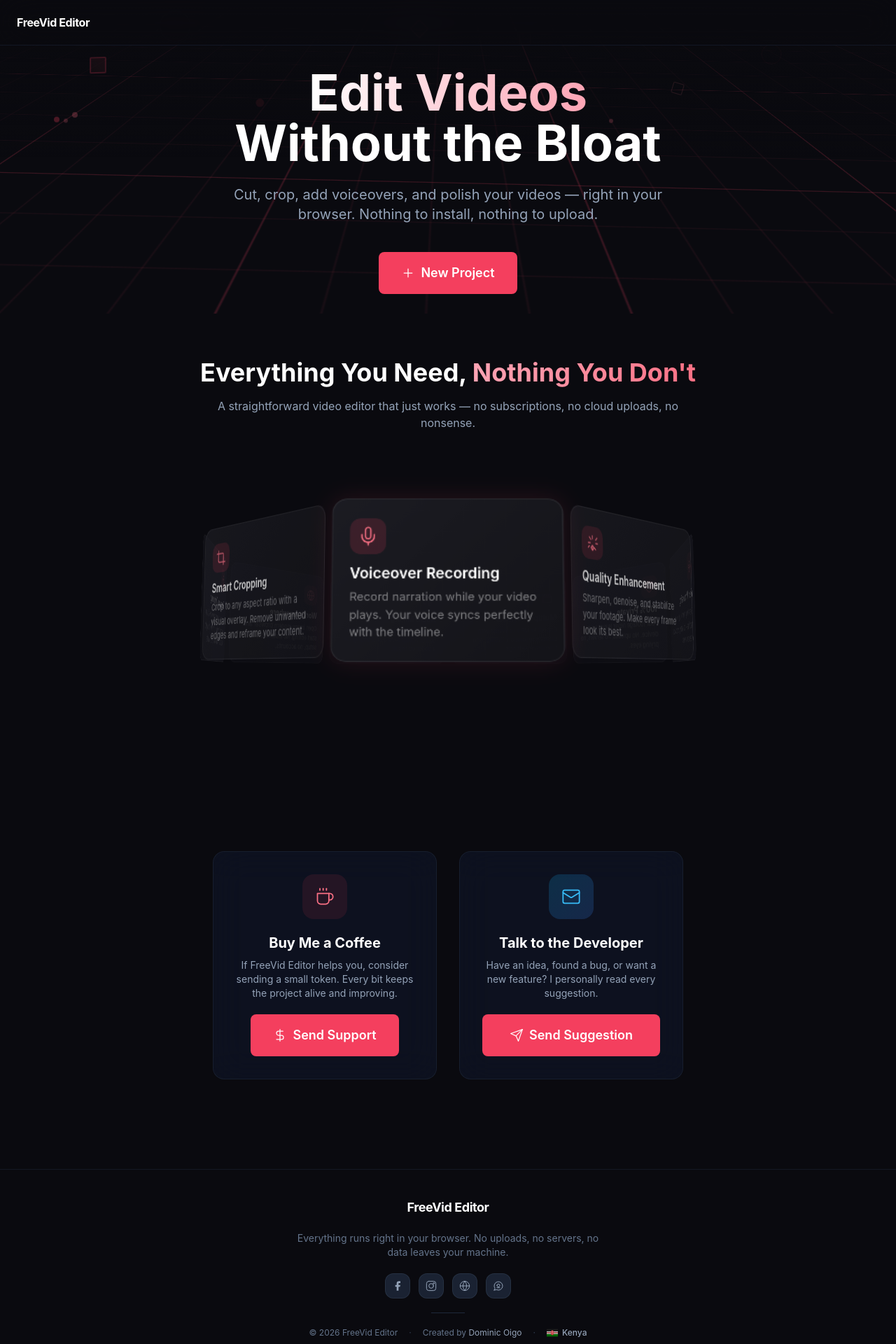
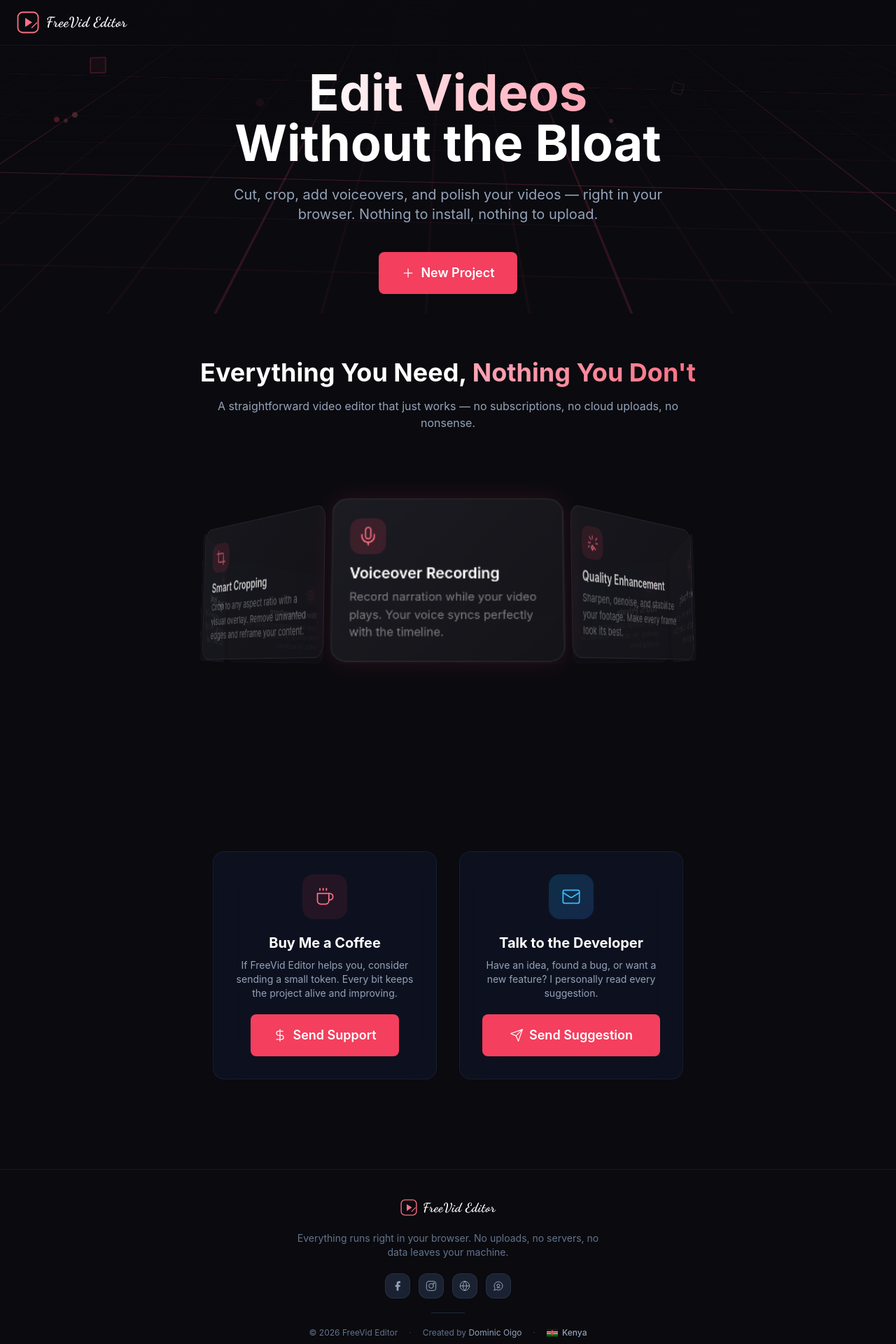
Before and after one commit to DominicOigo/video-editor, a React (Vite) app: page / in a window 1280 px wide. Shown: the top 1920 px of the page at 70% size. Built offline with nearby package versions, Linux system fonts and the light colour scheme.

Commit message:
logo icon + Dancing Script handwritten wordmark

```diff
--- a/index.html
+++ b/index.html
@@ -4,9 +4,12 @@
     <meta charset="UTF-8" />
     <link rel="icon" type="image/svg+xml" href="/favicon.svg" />
     <meta name="viewport" content="width=device-width, initial-scale=1.0" />
+    <link rel="preconnect" href="https://fonts.googleapis.com" />
+    <link rel="preconnect" href="https://fonts.gstatic.com" crossorigin />
+    <link href="https://fonts.googleapis.com/css2?family=Dancing+Script:wght@500;600;700&display=swap" rel="stylesheet" />
     <meta name="description" content="FreeVid Editor - Cut, crop, add voiceovers, and enhance your videos. Everything stays on your computer." />
     <link rel="manifest" href="/manifest.json" />
-    <meta name="theme-color" content="#f97316" />
+    <meta name="theme-color" content="#f43f5e" />
     <title>FreeVid Editor — Video editing, your way</title>
   </head>
   <body class="bg-[#0a0a0f] text-white">
--- a/src/components/Header.tsx
+++ b/src/components/Header.tsx
@@ -1,4 +1,5 @@
 import { Link } from 'react-router-dom';
+import { LogoIcon } from './Icons';
 
 interface HeaderProps {
   transparent?: boolean;
@@ -15,8 +16,12 @@ export function Header({ transparent = false, rightContent }: HeaderProps) {
       }`}
     >
       <div className="max-w-7xl mx-auto px-6 h-16 flex items-center justify-between">
-        <Link to="/" className="flex items-center gap-2">
-          <span className="font-bold text-white tracking-tight">
+        <Link to="/" className="flex items-center gap-2.5 group">
+          <LogoIcon className="w-7 h-7 sm:w-8 sm:h-8 text-primary-400 group-hover:text-primary-300 transition-colors" />
+          <span
+            className="text-lg sm:text-xl text-white tracking-wide"
+            style={{ fontFamily: "'Dancing Script', cursive", fontWeight: 700 }}
+          >
             FreeVid Editor
           </span>
         </Link>
--- a/src/components/Icons.tsx
+++ b/src/components/Icons.tsx
@@ -328,6 +328,14 @@ export const KenyaFlag = ({ className = '' }: IconProps) => (
   </svg>
 );
 
+export const LogoIcon = ({ className = '' }: IconProps) => (
+  <svg className={className} width="32" height="32" viewBox="0 0 32 32" fill="none">
+    <rect x="1.5" y="1.5" width="29" height="29" rx="7" stroke="currentColor" strokeWidth="1.8" />
+    <path d="M12 9.5v13l10-6.5-10-6.5z" fill="currentColor" />
+    <path d="M21.5 23.5l7-7" stroke="currentColor" strokeWidth="1.5" strokeLinecap="round" />
+  </svg>
+);
+
 export const LogoPlay = ({ className = '' }: IconProps) => (
   <svg className={className} width="16" height="16" viewBox="0 0 24 24" fill="currentColor">
     <polygon points="8,5 8,19 19,12" />
--- a/src/pages/HomePage.tsx
+++ b/src/pages/HomePage.tsx
@@ -4,7 +4,7 @@ import { useEditorStore } from '../store/editorStore';
 import { loadProjects, saveProject, type StoredVideoFile } from '../utils/storage';
 import { Header } from '../components/Header';
 import { RevolvingCarousel } from '../components/RevolvingCarousel';
-import { Plus, SlidersHorizontal, Coffee, Film, Trash2, LogoPlay, Facebook, Instagram, Globe, WhatsApp, DollarSign, Check, Copy, Mail, Send, KenyaFlag } from '../components/Icons';
+import { Plus, SlidersHorizontal, Coffee, Film, Trash2, LogoPlay, LogoIcon, Facebook, Instagram, Globe, WhatsApp, DollarSign, Check, Copy, Mail, Send, KenyaFlag } from '../components/Icons';
 import { ContactForm } from '../components/ContactForm';
 import type { VideoFile } from '../types';
 
@@ -521,8 +521,12 @@ export function HomePage() {
         <div className="max-w-7xl mx-auto px-4 sm:px-6 py-8 sm:py-10">
           <div className="flex flex-col items-center gap-4 sm:gap-5">
             {/* Brand */}
-            <Link to="/">
-              <span className="text-lg font-bold tracking-tight text-white">
+            <Link to="/" className="flex items-center gap-2">
+              <LogoIcon className="w-6 h-6 text-primary-400" />
+              <span
+                className="text-base sm:text-lg text-white tracking-wide"
+                style={{ fontFamily: "'Dancing Script', cursive", fontWeight: 700 }}
+              >
                 FreeVid Editor
               </span>
             </Link>
```
